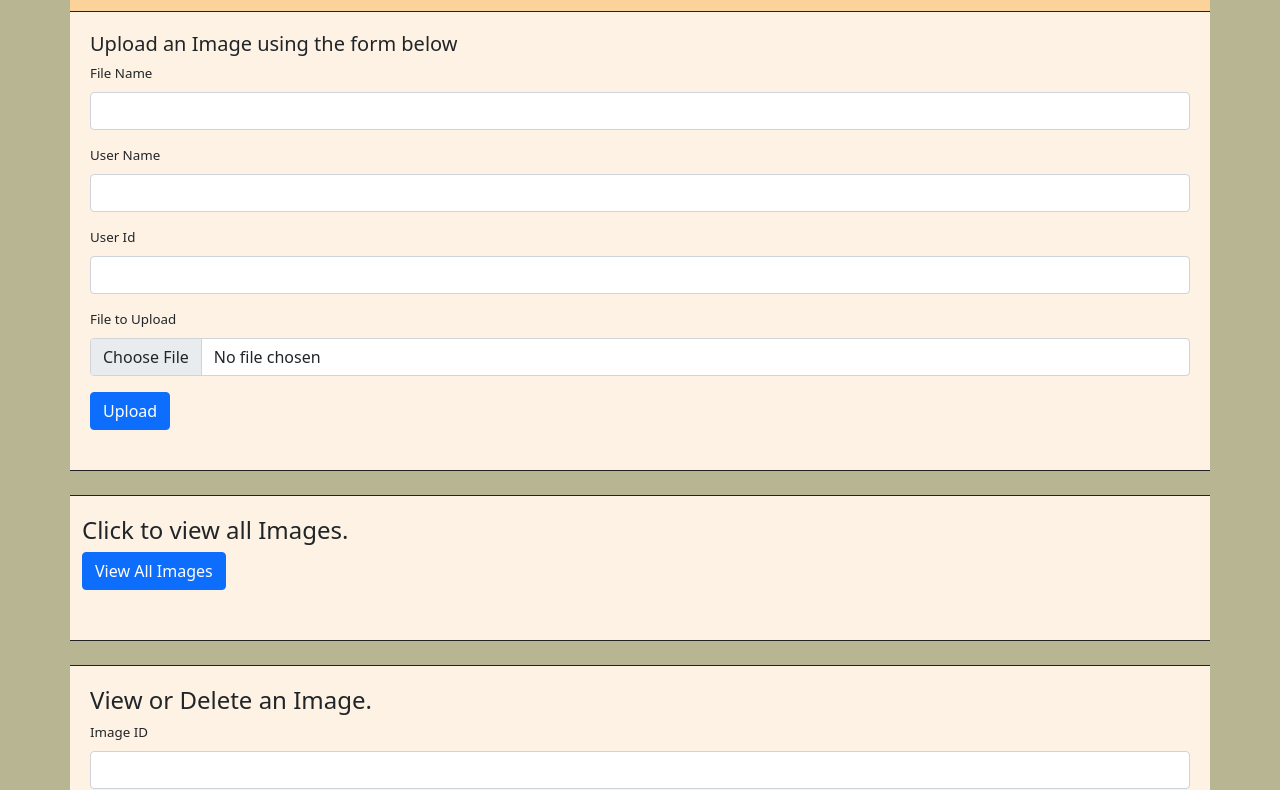
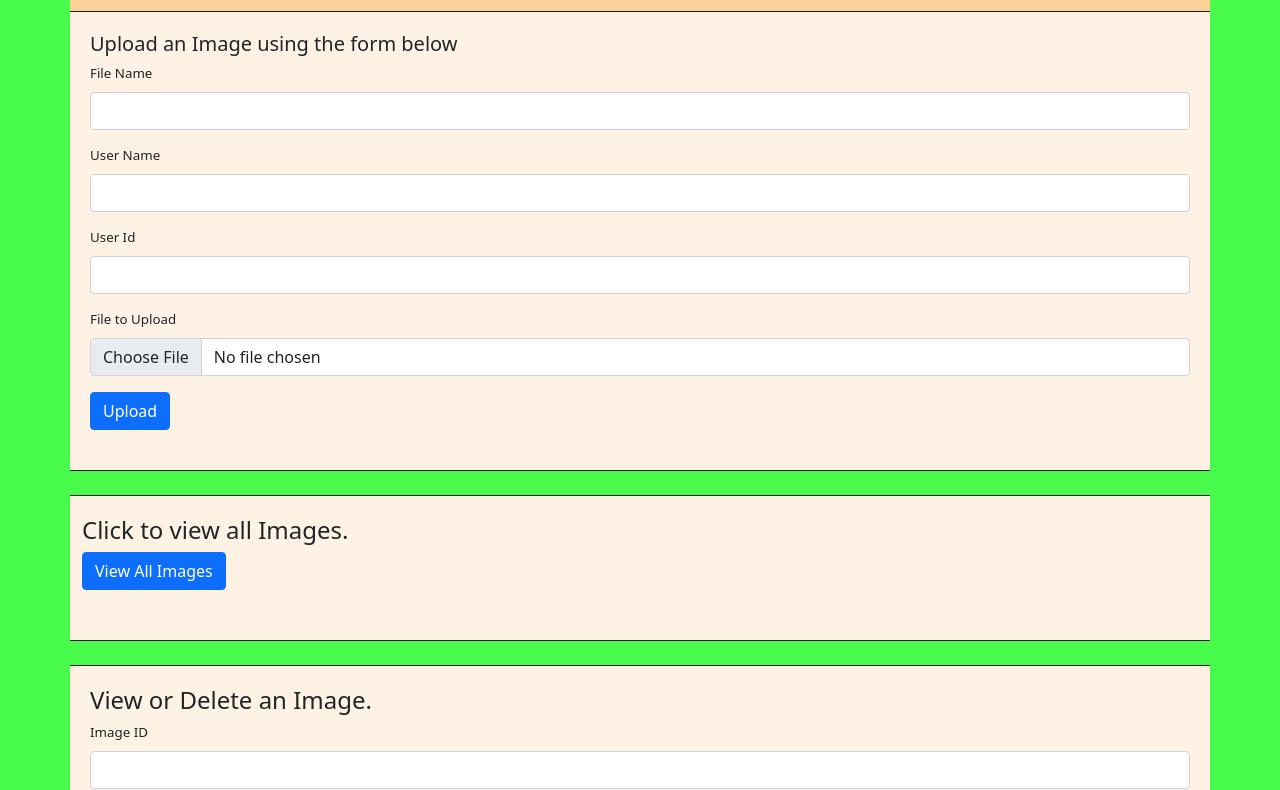
Before and after one commit to UA93324/CloudAssignmentNew, a plain HTML site: page index.html in a window 1280 px wide. Shown: the part 71-861 px from the top of the page. Drawn offline with Linux system fonts and the light colour scheme.

Commit message:
background

```diff
--- a/index.html
+++ b/index.html
@@ -13,7 +13,7 @@
 
   </head>
 
-  <body style="background-color: rgba(160, 156, 110, 0.74);">
+  <body style="background-color: rgba(9, 249, 13, 0.74);">
     <div class="container">
 
       <!-- Header -->
```
